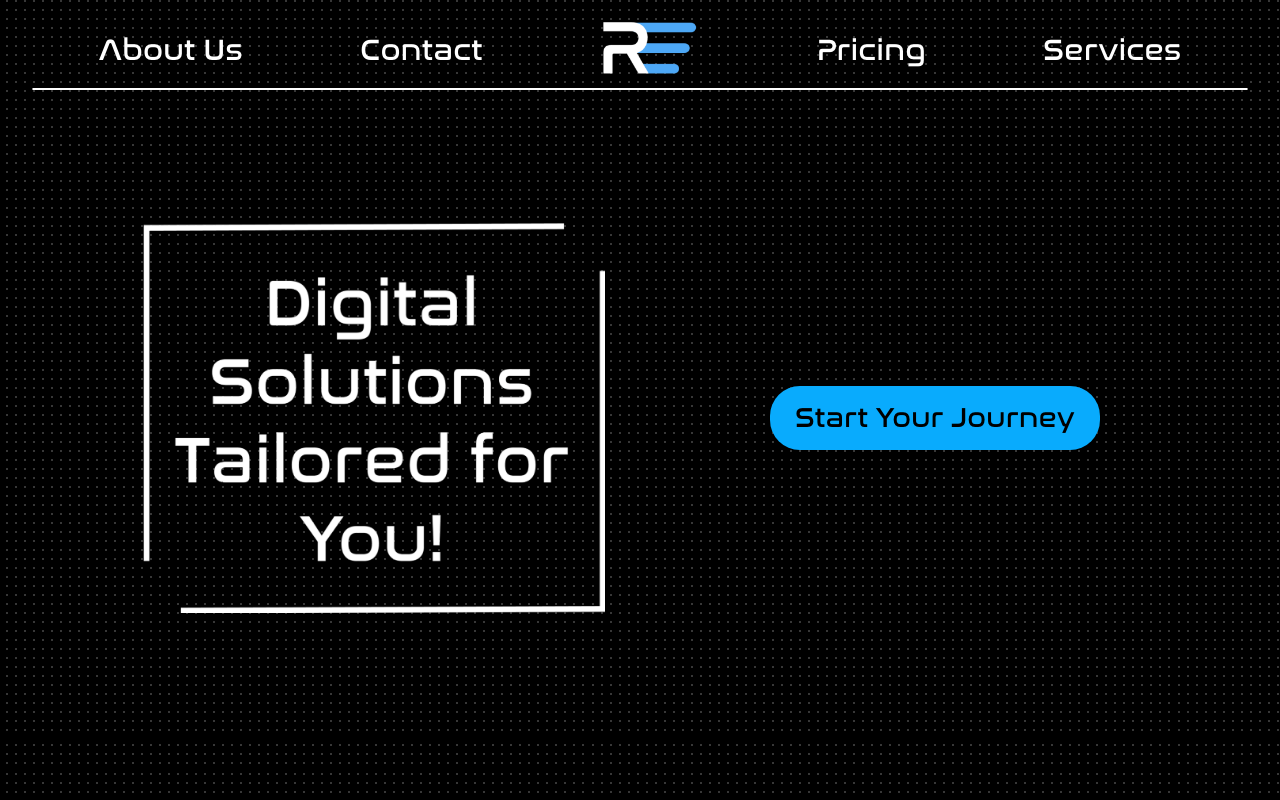
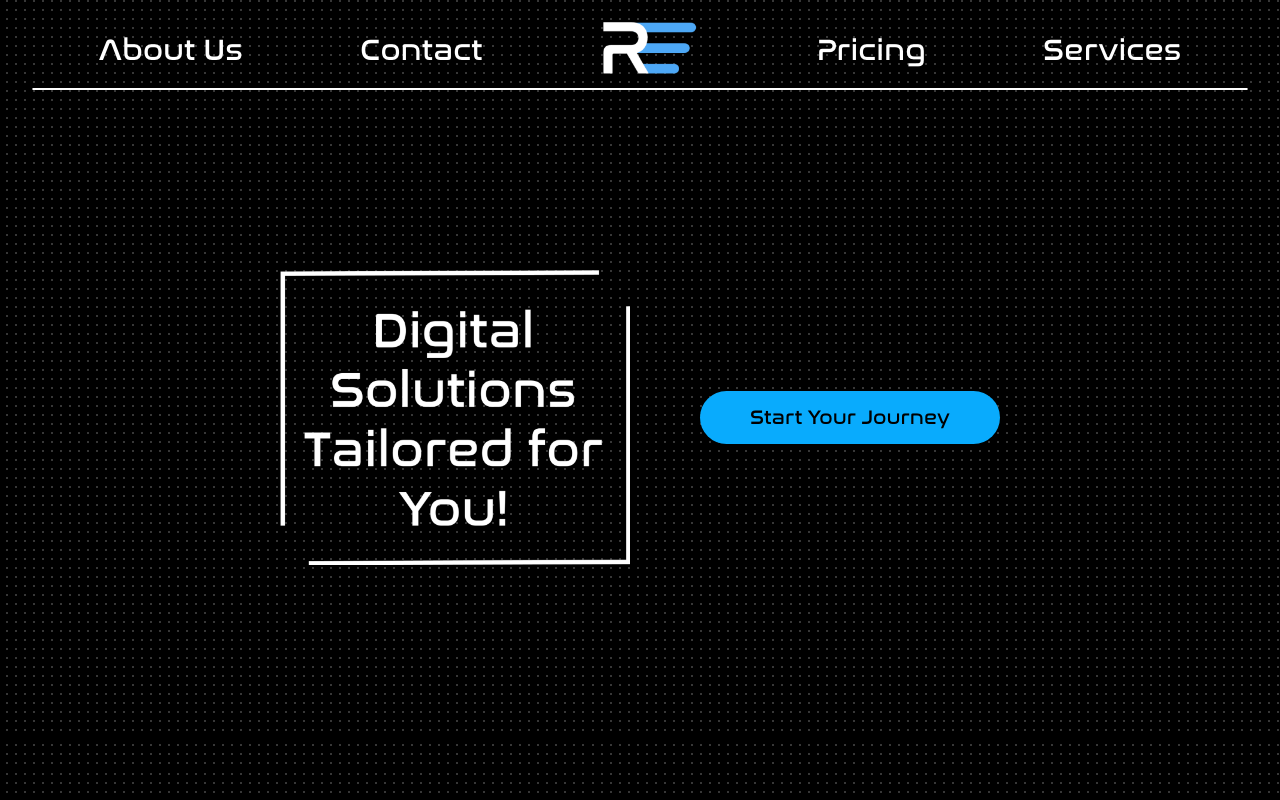
Before and after one commit to FilipNeubauer/r3web, a React (Create React App) app: page / in a window 1280 px wide. Built offline with nearby package versions, Linux system fonts and the light colour scheme.

Commit message:
m30 vonava krupava kachna

```diff
--- a/src/pages/Configurator.jsx
+++ b/src/pages/Configurator.jsx
@@ -4,10 +4,10 @@ import Navbar from '../components/Navbar';
 
 const Configurator = () => {
 
-
-
     return (
+        <>
         <Navbar/>
+        </>
 )
 }
 
--- a/src/pages/Contact.jsx
+++ b/src/pages/Contact.jsx
@@ -13,12 +13,14 @@ const Contact = () => {
         <>
         <Navbar/>
         <div className='contentContact'>
-        <div className='contact'>
+        <div className='cont'>
             <h2 className='hCon'>Contact Us</h2>
+
         <p className='pCon'>
             Did we catch your attention? Do not hesitate and contact us
             right now!
         </p>
+        </div>
         <div className='teamCon'>
             <div className='reh'>
             <img src={reh} className='member1'/>
@@ -34,7 +36,6 @@ const Contact = () => {
             </div>
             </div>
         </div>
-        </div>
         </>
 )
 }
--- a/src/pages/MainPage.jsx
+++ b/src/pages/MainPage.jsx
@@ -166,9 +166,7 @@ const MainPage = () => {
       <img  src={digital} className='digital' alt='Digital Solutions for You'/>
 
         <button onClick={handleClick} className='startBtn'>
-          <label className='startYourJourney'>
           Start Your Journey
-          </label>
         </button>
 
       </div>
--- a/src/pages/Pricing.jsx
+++ b/src/pages/Pricing.jsx
@@ -16,9 +16,7 @@ const Pricing = () => {
         <div className='contentContact'>
         <p className='pPrices'>Prices for software development are highly individual, please contact us for the details.</p>
         <button onClick={handleClick} className='pricingBtn'>
-          <label className='startYourJourney'>
             Contact
-            </label>
         </button>
         </div>
         </>
--- a/src/styles.css
+++ b/src/styles.css
@@ -179,10 +179,11 @@ hr {
 
 .contentFirstPage {
     display: flex;
-    justify-content: flex-end;
+    justify-content: center;
+    flex-wrap: wrap;
     align-items: center;
     height: 80vh;
-    margin-right: 180px;
+    gap: 70px;
 }
 
 .contentServices {
@@ -212,7 +213,7 @@ hr {
     flex-direction: column;
     align-items: center;
     text-align: center;
-    width: 50%;
+    width: 70%;
 }
 
 .whatWeDo {
@@ -220,7 +221,7 @@ hr {
     flex-direction: column;
     align-items: center;
     text-align: center;
-    width: 50%;
+    width: 70%;
 }
 
 .pservices {
@@ -233,26 +234,27 @@ hr {
 
 .startBtn {
     background-color: #09ABFD;
-    height: 10%;
-    width: 30%;
+    width: 300px;
     border-radius: 30px;
+    padding: 15px;
     border: none;
+    color: black;
+    font-size: 20px;
+    vertical-align: auto;
+    font-family: nasalization;
 }
 
 
 .startYourJourney {
     display: flex;
-    font-family: nasalization;
-    font-size: 210%;
-    justify-content: center;
+    flex-direction: row;
+    justify-content: space-between;
     align-items: center;
-    margin-top: auto;
-    margin-bottom: auto;
+    margin: 0px;
 }
 
  .digital {
-    margin-right: 15%;
-    width: 42%;
+    width: 350px;
 
  }
 
@@ -283,8 +285,12 @@ hr {
     font-size: 30px;
  }
 
+ .cont {
+    width: 70%;
+ }
+
  .member {
-    width: 500px;
+    width: 40%;
     padding: 20px;
  }
 
@@ -296,14 +302,21 @@ hr {
  .teamCon {
     display: flex;
     flex-direction: row;
+    flex-wrap: wrap;
     justify-content: space-between;
     align-self: center;
+ }
+
+ .teamCon *{
+    margin: auto;
  }
 
  .imgTeam {
     display: flex;
     flex-direction: row;
     justify-content: center;
+    flex-wrap: wrap;
+    margin: 0 auto;
  }
 
  .team{
@@ -348,10 +361,15 @@ hr {
 
  .pricingBtn {
     background-color: #09ABFD;
-    height: 30%;
-    width: 20%;
+    /* height: 60px; */
+    width: 200px;
     border-radius: 30px;
     border: none;
+    color: black;
+    font-size: 40px;
+    padding: 15px;
+    vertical-align: auto;
+    font-family: nasalization;
  }
 
  .pricingBtn:hover {
```
